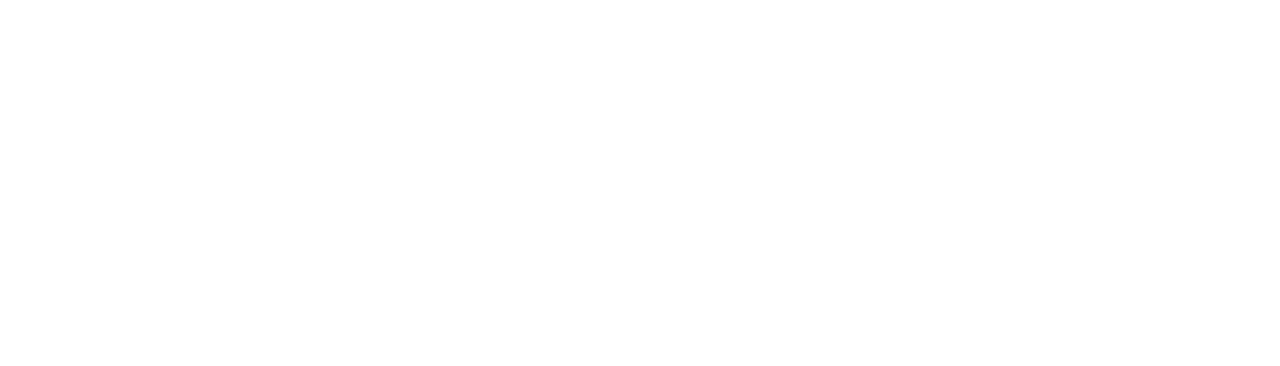
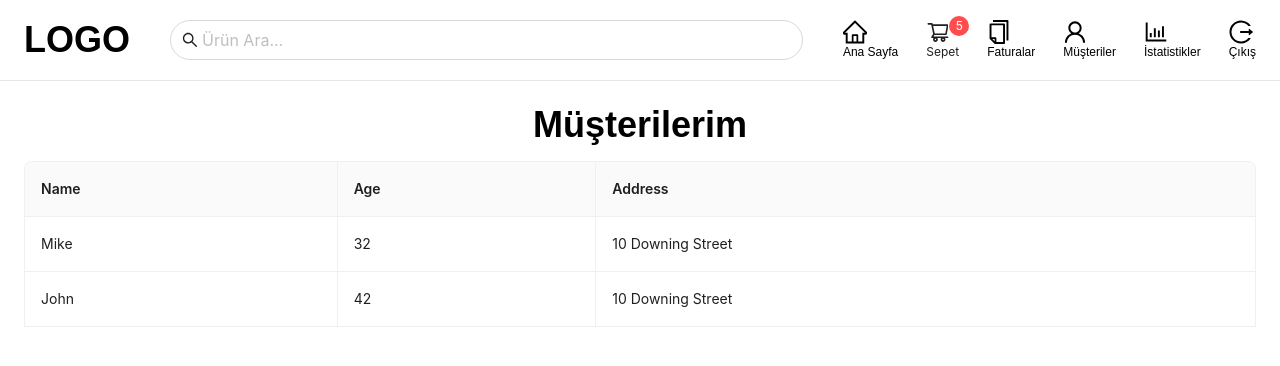
Before and after one commit to ilkeasagicayir/pos-application, a React (Create React App) app in the folder pos-application/client/: page /customers in a window 1280 px wide. Before the commit this address had no page. Shown: the top 366 px of the page. Built offline with nearby package versions, Linux system fonts and the light colour scheme.

Commit message:
Customer Page

```diff
--- a/pos-application/client/src/App.jsx
+++ b/pos-application/client/src/App.jsx
@@ -2,6 +2,7 @@
 import HomePage from "./pages/HomePage";
 import CartPage from "./pages/CartPage";
 import BillPage from "./pages/BillPage";
+import CustomerPage from "./pages/CustomerPage";
 
 function App() {
   return (
@@ -11,6 +12,7 @@
           <Route path="/" element={<HomePage />} />
           <Route path="/cart" element={<CartPage />} />
           <Route path="/bills" element={<BillPage />} />
+          <Route path="/customers" element={<CustomerPage />} />
         </Routes>
       </BrowserRouter>
     </>
--- a/pos-application/client/src/components/header/Header.jsx
+++ b/pos-application/client/src/components/header/Header.jsx
@@ -52,7 +52,7 @@
             <span className="md:text-xs text-[10px]">Faturalar</span>
           </Link>
           <Link
-            to={"/"}
+            to={"/customers"}
             className="menu-link flex flex-col hover:text-[#40a9ff] transition-all"
           >
             <UserOutlined className="md:text-2xl text-xl" />
--- /dev/null
+++ b/pos-application/client/src/pages/CustomerPage.jsx
@@ -0,0 +1,58 @@
+import { Button, Card, Table } from "antd";
+import { useState } from "react";
+import Header from "../components/header/Header.jsx";
+
+const CustomerPage = () => {
+  const [isModalOpen, setIsModalOpen] = useState(false);
+  const dataSource = [
+    {
+      key: "1",
+      name: "Mike",
+      age: 32,
+      address: "10 Downing Street",
+    },
+    {
+      key: "2",
+      name: "John",
+      age: 42,
+      address: "10 Downing Street",
+    },
+  ];
+
+  const columns = [
+    {
+      title: "Name",
+      dataIndex: "name",
+      key: "name",
+    },
+    {
+      title: "Age",
+      dataIndex: "age",
+      key: "age",
+    },
+    {
+      title: "Address",
+      dataIndex: "address",
+      key: "address",
+    },
+  ];
+
+  console.log(isModalOpen);
+
+  return (
+    <>
+      <Header />
+      <div className="px-6">
+        <h1 className="text-4xl font-bold text-center mb-4">Müşterilerim</h1>
+        <Table
+          dataSource={dataSource}
+          columns={columns}
+          bordered
+          pagination={false}
+        />
+      </div>
+    </>
+  );
+};
+
+export default CustomerPage;
```
